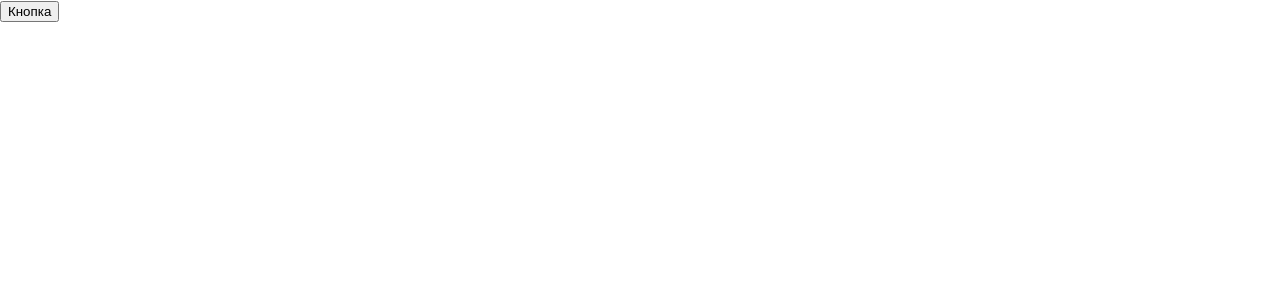
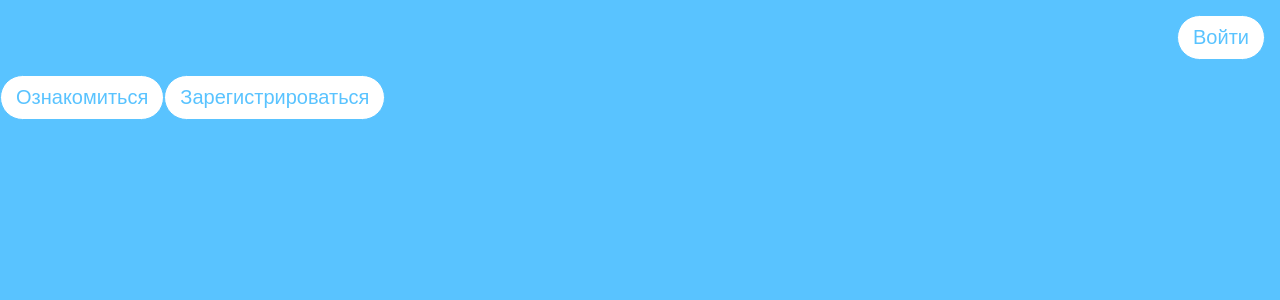
Before and after one commit to pilotvitalik/portfolio-vitaliy, a React app: page / in a window 1280 px wide. Shown: the top 300 px of the page. Built offline with nearby package versions, Linux system fonts and the light colour scheme.

Commit message:
- Added buttons with styles

```diff
--- a/config/webpack.config.js
+++ b/config/webpack.config.js
@@ -329,6 +329,7 @@ module.exports = function (webpackEnv) {
         // https://www.smashingmagazine.com/2016/08/a-glimpse-into-the-future-with-react-native-for-web/
         'react-native': 'react-native-web',
         'components': path.resolve(__dirname, '../src/components'),
+        'views': path.resolve(__dirname, '../src/views'),
         // Allows for better profiling with ReactDevTools
         ...(isEnvProductionProfile && {
           'react-dom$': 'react-dom/profiling',
--- a/package.json
+++ b/package.json
@@ -124,7 +124,8 @@
     "moduleNameMapper": {
       "^react-native$": "react-native-web",
       "^.+\\.module\\.(css|sass|scss)$": "identity-obj-proxy",
-      "^components": "<rootDir>/src/"
+      "^components": "<rootDir>/src/",
+      "^views": "<rootDir>/src/"
     },
     "moduleFileExtensions": [
       "web.js",
--- a/src/App.js
+++ b/src/App.js
@@ -1,9 +1,9 @@
-import Button from 'components/Button/Button';
+import Main from 'views/Main/Main';
 
 function App() {
   return (
     <div className="App">
-      <Button />
+      <Main />
     </div>
   );
 }
--- /dev/null
+++ b/src/App.module.css
@@ -0,0 +1,8 @@
+.App{
+    display: flex;
+    flex-direction: column;
+    position: relative;
+    width: 100%;
+    height: auto;
+    min-height: 100vh;
+}
--- a/src/components/Button/Button.js
+++ b/src/components/Button/Button.js
@@ -1,6 +1,9 @@
-function Button() {
+import React from 'react';
+import styles from './Button.module.css';
+
+function Button(props) {
     return (
-        <button type="button">Кнопка</button>
+        <button type="button" className={styles[props.mainCSS]}>{props.title}</button>
     )
 }
 
--- /dev/null
+++ b/src/components/Button/Button.module.css
@@ -0,0 +1,18 @@
+.mainBtn{
+    display: inline-block;
+    position: relative;
+    width: auto;
+    height: auto;
+    padding: 10px 15px;
+    color: rgb(89,195,255);
+    font-size: 20px;
+    border: 1px solid rgb(89,195,255);
+    border-radius: 10em;
+    background: #fff;
+}
+@media (min-width: 768px){
+    .mainBtn{
+        margin-left: auto;
+        margin-right: 0;
+    }
+}
--- /dev/null
+++ b/src/views/Main/Main.js
@@ -0,0 +1,20 @@
+import React from 'react';
+import Button from 'components/Button/Button';
+import TypeIntroduction from './TypeIntroduction/TypeIntroduction';
+import styles from './Main.module.css';
+
+function Main(props){
+    return (
+        <div className={styles.main}>
+            <header>
+                <Button mainCSS="mainBtn" title="Войти"/>
+            </header>
+            <main>
+                <TypeIntroduction title="Ознакомиться"/>
+                <TypeIntroduction title="Зарегистрироваться"/>
+            </main>
+        </div>
+    )
+}
+
+export default Main;
--- /dev/null
+++ b/src/views/Main/Main.module.css
@@ -0,0 +1,19 @@
+.main{
+    display: flex;
+    flex-direction: column;
+    position: relative;
+    width: 100%;
+    height: auto;
+    min-height: 100vh;
+    background: rgb(89,195,255);
+}
+header{
+    display: flex;
+    flex-direction: row;
+    flex-wrap: nowrap;
+    justify-content: center;
+    position: relative;
+    width: auto;
+    height: auto;
+    padding: 15px;
+}
--- /dev/null
+++ b/src/views/Main/TypeIntroduction/TypeIntroduction.js
@@ -0,0 +1,10 @@
+import React from 'react';
+import Button from 'components/Button/Button';
+
+function TypeIntroduction(props){
+    return(
+        <Button mainCSS="mainBtn" title={props.title}/>
+    )
+}
+
+export default TypeIntroduction;
```
